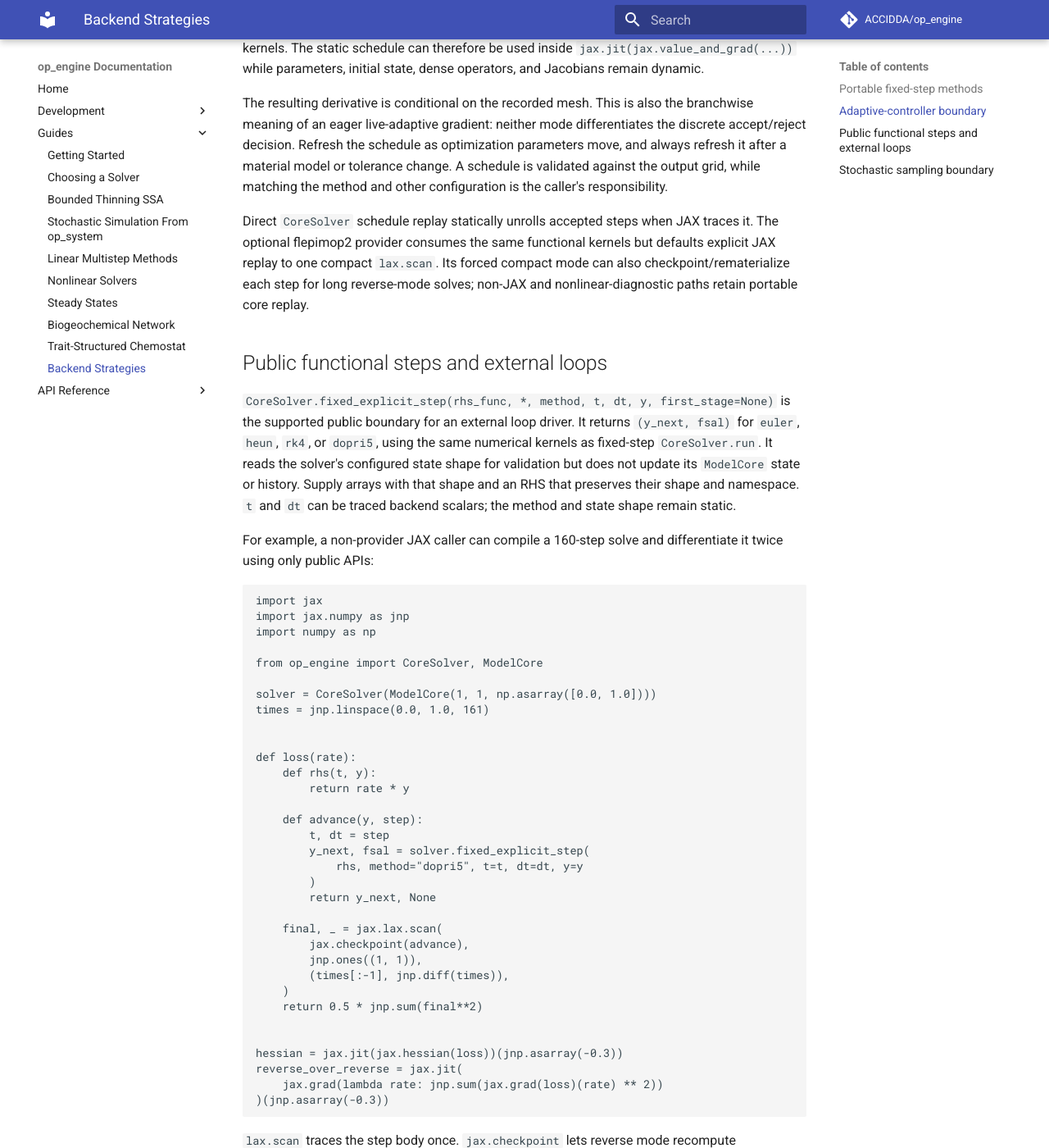
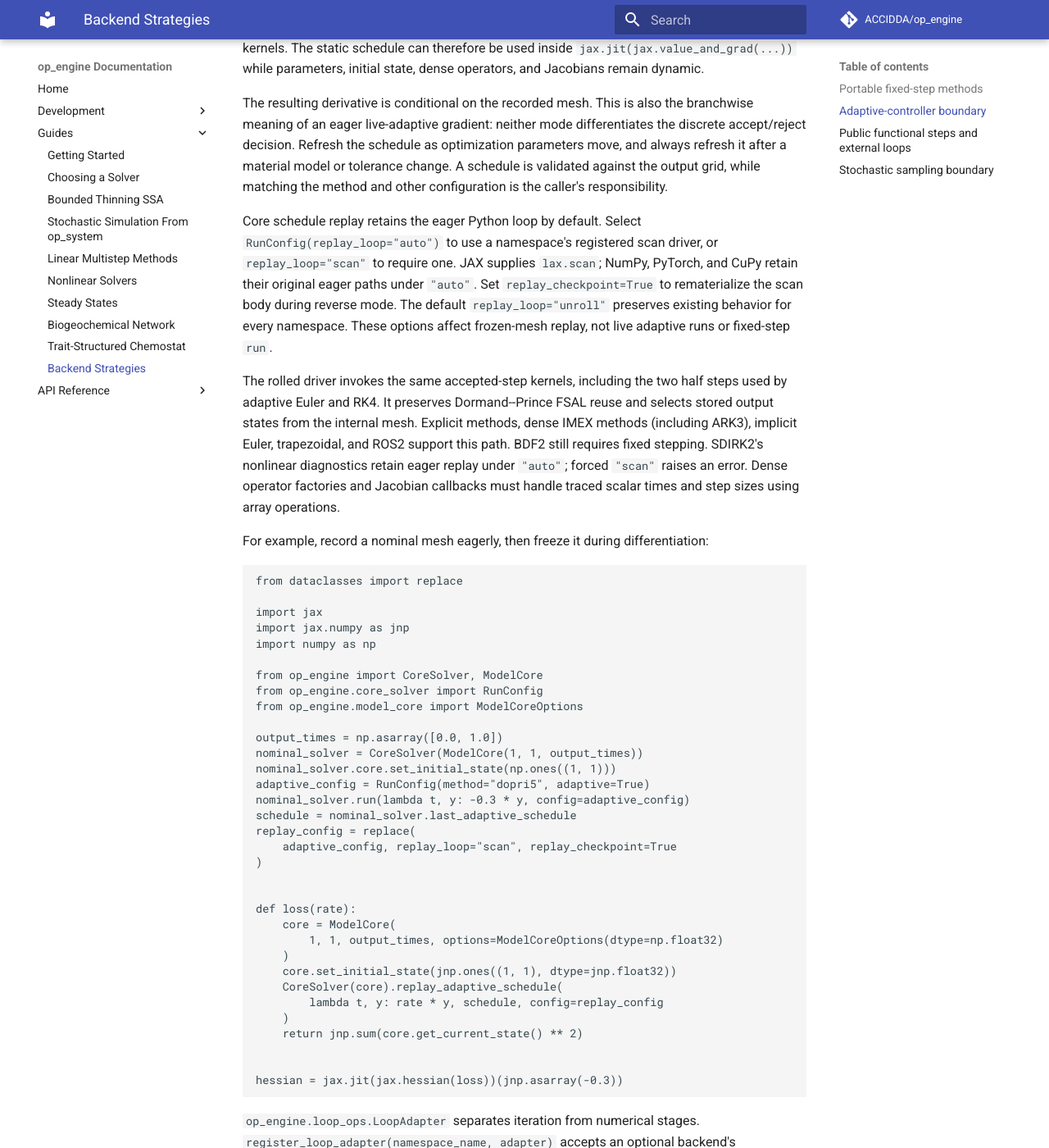
Before and after one commit to ACCIDDA/op_engine, an MkDocs documentation site: the page built from docs/guides/backends.md, in a window 1280 px wide and 1400 px high, scrolled down 1106 px. Shown: the whole window at 82% size. Built offline with MkDocs 1.6.1 and Material for MkDocs 9.7.7, drawn with Linux system fonts in a browser that asks for light colours; comment, search, counter and statistics services are not loaded; the version menu is left out; some of the changed text lies outside the part shown.

Commit message:
Qualify scaled higher-order replay and document loop selection

````diff
--- a/docs/guides/backends.md
+++ b/docs/guides/backends.md
@@ -54,11 +54,73 @@ parameters move, and always refresh it after a material model or tolerance
 change. A schedule is validated against the output grid, while matching the
 method and other configuration is the caller's responsibility.
 
-Direct `CoreSolver` schedule replay statically unrolls accepted steps when JAX
-traces it. The optional flepimop2 provider consumes the same functional kernels
-but defaults explicit JAX replay to one compact `lax.scan`. Its forced compact
-mode can also checkpoint/rematerialize each step for long reverse-mode solves;
-non-JAX and nonlinear-diagnostic paths retain portable core replay.
+Core schedule replay retains the eager Python loop by default. Select
+`RunConfig(replay_loop="auto")` to use a namespace's registered scan driver,
+or `replay_loop="scan"` to require one. JAX supplies `lax.scan`; NumPy,
+PyTorch, and CuPy retain their original eager paths under `"auto"`. Set
+`replay_checkpoint=True` to rematerialize the scan body during reverse mode.
+The default `replay_loop="unroll"` preserves existing behavior for every
+namespace. These options affect frozen-mesh replay, not live adaptive runs
+or fixed-step `run`.
+
+The rolled driver invokes the same accepted-step kernels, including the two
+half steps used by adaptive Euler and RK4. It preserves Dormand--Prince FSAL
+reuse and selects stored output states from the internal mesh. Explicit
+methods, dense IMEX methods (including ARK3), implicit Euler, trapezoidal, and
+ROS2 support this path. BDF2 still requires fixed stepping. SDIRK2's nonlinear
+diagnostics retain eager replay under `"auto"`; forced `"scan"` raises an
+error. Dense operator factories and Jacobian callbacks must handle traced
+scalar times and step sizes using array operations.
+
+For example, record a nominal mesh eagerly, then freeze it during
+differentiation:
+
+```python
+from dataclasses import replace
+
+import jax
+import jax.numpy as jnp
+import numpy as np
+
+from op_engine import CoreSolver, ModelCore
+from op_engine.core_solver import RunConfig
+from op_engine.model_core import ModelCoreOptions
+
+output_times = np.asarray([0.0, 1.0])
+nominal_solver = CoreSolver(ModelCore(1, 1, output_times))
+nominal_solver.core.set_initial_state(np.ones((1, 1)))
+adaptive_config = RunConfig(method="dopri5", adaptive=True)
+nominal_solver.run(lambda t, y: -0.3 * y, config=adaptive_config)
+schedule = nominal_solver.last_adaptive_schedule
+replay_config = replace(
+    adaptive_config, replay_loop="scan", replay_checkpoint=True
+)
+
+
+def loss(rate):
+    core = ModelCore(
+        1, 1, output_times, options=ModelCoreOptions(dtype=np.float32)
+    )
+    core.set_initial_state(jnp.ones((1, 1), dtype=jnp.float32))
+    CoreSolver(core).replay_adaptive_schedule(
+        lambda t, y: rate * y, schedule, config=replay_config
+    )
+    return jnp.sum(core.get_current_state() ** 2)
+
+
+hessian = jax.jit(jax.hessian(loss))(jnp.asarray(-0.3))
+```
+
+`op_engine.loop_ops.LoopAdapter` separates iteration from numerical stages.
+`register_loop_adapter(namespace_name, adapter)` accepts an optional backend's
+`scan(body, initial, inputs)` and checkpoint operations. The namespace name is
+the module's `__name__`, as returned by `op_engine.array_namespace(state)`.
+JAX is imported lazily only for its own namespace; namespaces without an
+adapter fall back to eager replay under `"auto"`. A forced scan or checkpoint
+request fails clearly when the selected adapter cannot provide it.
+
+The optional flepimop2 provider also consumes the functional kernels and
+defaults explicit JAX replay to its compact scan driver.
 
 ## Public functional steps and external loops
 
--- a/mkdocs.yml
+++ b/mkdocs.yml
@@ -60,6 +60,7 @@ nav:
   - API Reference:
       - Adaptive Tau: api-reference/adaptive_tau.md
       - Core Solver: api-reference/core_solver.md
+      - Loop Ops: api-reference/loop_ops.md
       - Matrix Ops: api-reference/matrix_ops.md
       - Model Core: api-reference/model_core.md
       - Nonlinear Solver: api-reference/nonlinear_solver.md
````
Also changed, not shown: CHANGELOG.md (+7 -0 lines), 1 other file.
